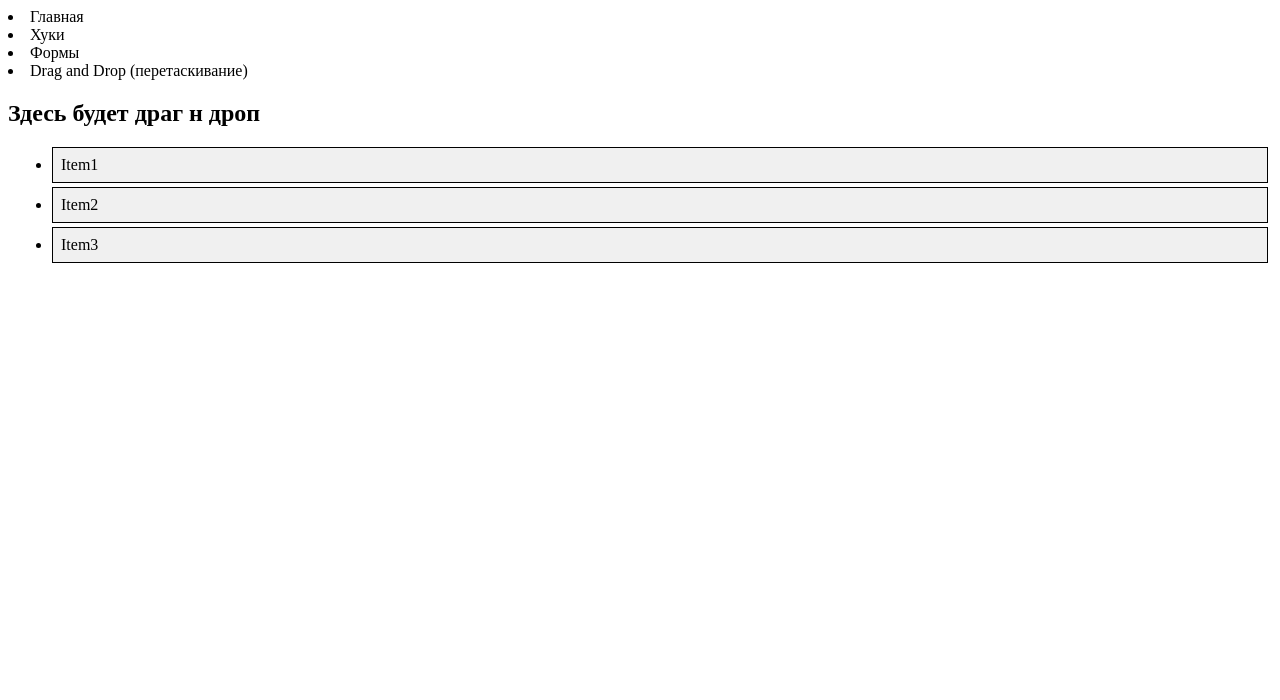
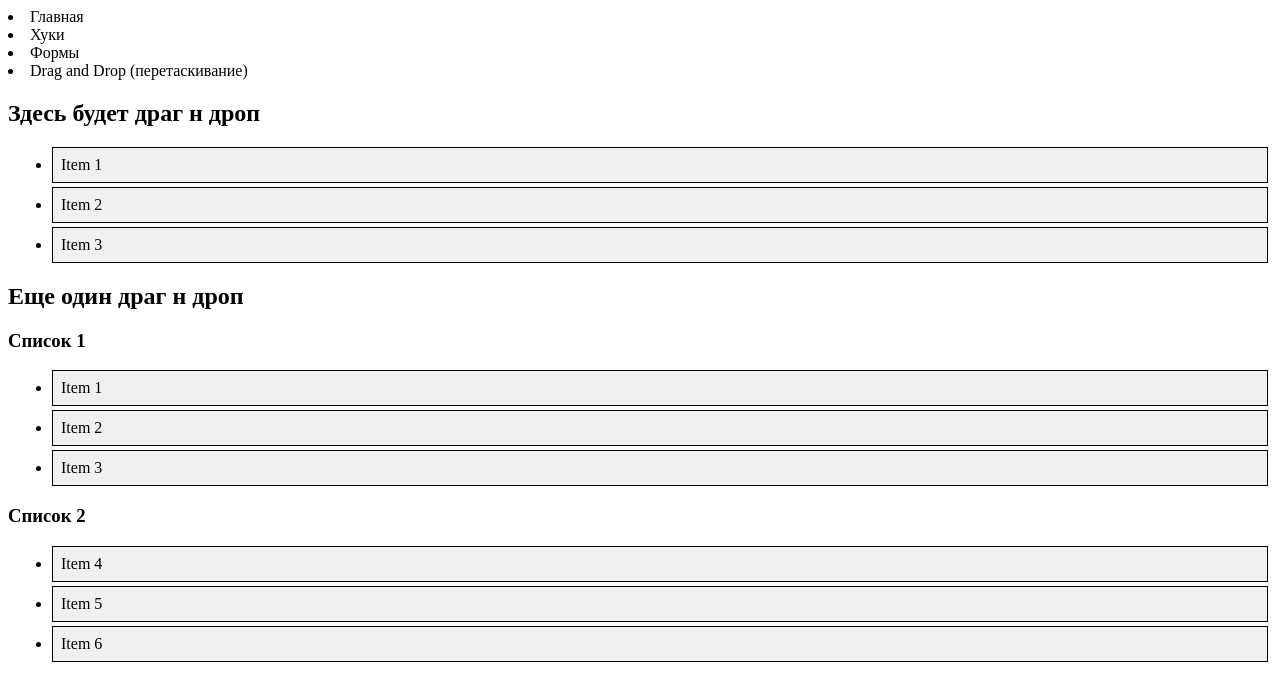
Before and after one commit to Ad-Abzatov/react-examples, a React (Create React App) app: page /dragndrop in a window 1280 px wide. Shown: the top 700 px of the page. Built offline with nearby package versions, Linux system fonts and the light colour scheme.

Commit message:
double drag

```diff
--- a/src/pages/DragNDrop.tsx
+++ b/src/pages/DragNDrop.tsx
@@ -1,10 +1,28 @@
 import React, { useState } from "react"
 
-const DragNDrop = () => {
-  const [items, setItems] = useState(['Item1', 'Item2', 'Item3']);
-  const [draggedItem, setDraggedItem] = useState<number | null>(null);
+interface Item {
+  id: number;
+  name: string;
+}
 
-  const handleDragStart = (index: number) => {
+const initialItems: Item[] = [
+  {id: 1, name: 'Item 1'},
+  {id: 2, name: 'Item 2'},
+  {id: 3, name: 'Item 3'},
+]
+
+const initialItems2: Item[] = [
+  {id: 4, name: 'Item 4'},
+  {id: 5, name: 'Item 5'},
+  {id: 6, name: 'Item 6'},
+]
+
+const DragNDrop: React.FC = () => {
+  const [items, setItems] = useState<Item[]>(initialItems);
+  const [items2, setItems2] = useState<Item[]>(initialItems2);
+  const [draggedItem, setDraggedItem] = useState<Item | null>(null);
+
+  const handleDragStart = (index: Item) => {
     setDraggedItem(index)
   }
 
@@ -15,11 +33,25 @@ const DragNDrop = () => {
   const handleDrop = (index: number) => {
     if (draggedItem === null) return;
     const newItems = [...items];
-    const [removed] = newItems.splice(draggedItem, 1);
+    const [removed] = newItems.splice(draggedItem.id, 1);
     if (removed !== undefined) {
       newItems.splice(index, 0, removed);
     }
     setItems(newItems);
+    setDraggedItem(null);
+  }
+
+  const handleDropTwo = (targetList: 'list1' | 'list2') => {
+    if (!draggedItem) return;
+
+    if (targetList === 'list1') {
+      setItems((prevItems) => [...prevItems, draggedItem]);
+      setItems2((prevItems) => prevItems.filter(item => item.id !== draggedItem.id))
+    } else {
+      setItems2((prevItems) => [...prevItems, draggedItem]);
+      setItems((prevItems) => prevItems.filter(item => item.id !== draggedItem.id))
+    }
+
     setDraggedItem(null);
   }
 
@@ -29,9 +61,9 @@ const DragNDrop = () => {
       <ul>
         {items.map((item, index) => (
           <li
-            key={index}
+            key={item.id}
             draggable
-            onDragStart={() => handleDragStart(index)}
+            onDragStart={() => handleDragStart(item)}
             onDragOver={handleDragOver}
             onDrop={() => handleDrop(index)}
             style={{
@@ -42,7 +74,50 @@ const DragNDrop = () => {
               cursor: 'move',
             }}
           >
-            {item}
+            {item.name}
+          </li>
+        ))}
+      </ul>
+      <h2>Еще один драг н дроп</h2>
+      <h3>Список 1</h3>
+      <ul>
+        {items.map((item, index) => (
+          <li
+            key={item.id}
+            draggable
+            onDragStart={() => handleDragStart(item)}
+            onDragOver={handleDragOver}
+            onDrop={() => handleDropTwo('list1')}
+            style={{
+              padding: '8px',
+              margin: '4px',
+              border: '1px solid black',
+              backgroundColor: '#f0f0f0',
+              cursor: 'move',
+            }}
+          >
+            {item.name}
+          </li>
+        ))}
+      </ul>
+      <h3>Список 2</h3>
+      <ul>
+        {items2.map((item, index) => (
+          <li
+            key={item.id}
+            draggable
+            onDragStart={() => handleDragStart(item)}
+            onDragOver={handleDragOver}
+            onDrop={() => handleDropTwo('list2')}
+            style={{
+              padding: '8px',
+              margin: '4px',
+              border: '1px solid black',
+              backgroundColor: '#f0f0f0',
+              cursor: 'move',
+            }}
+          >
+            {item.name}
           </li>
         ))}
       </ul>
```
